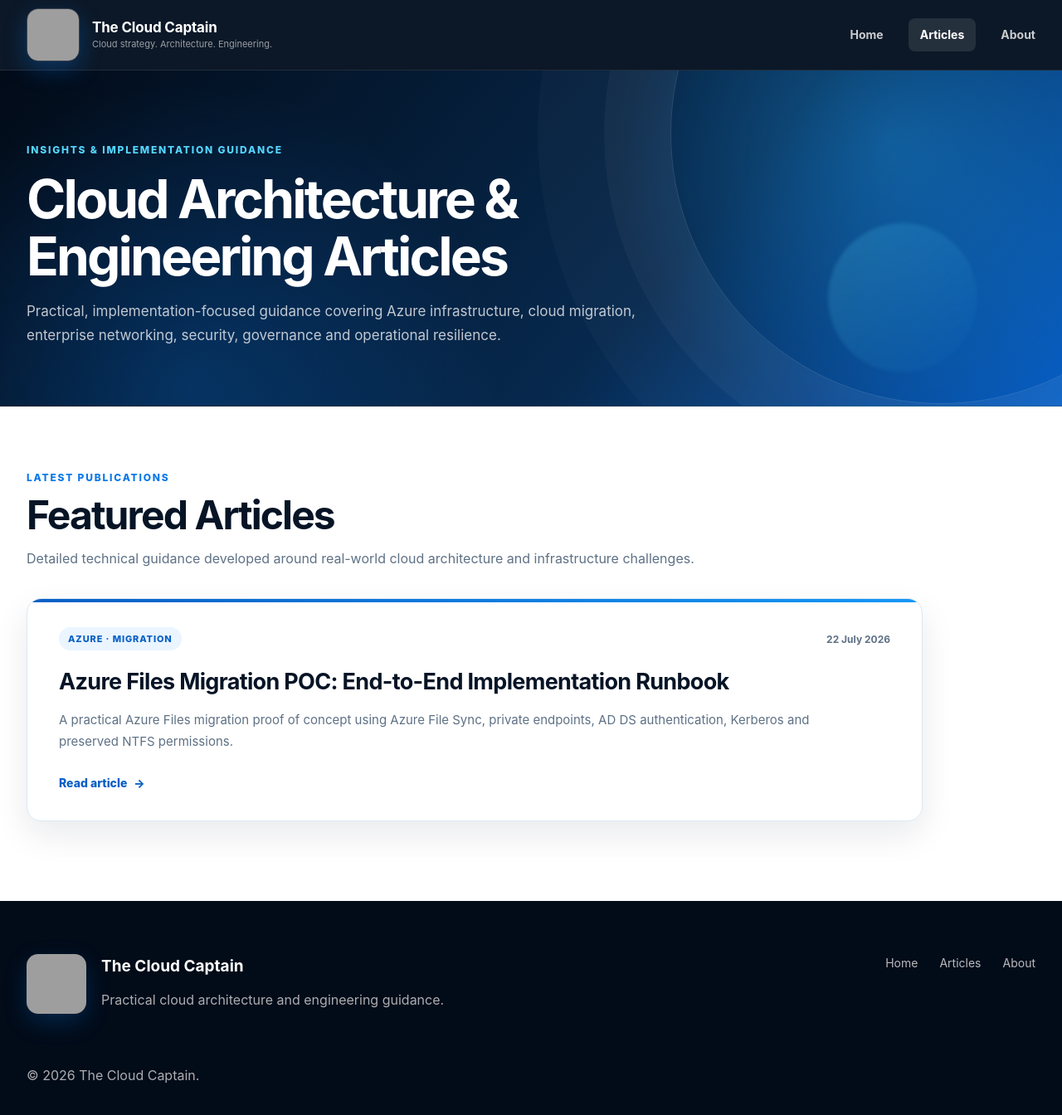
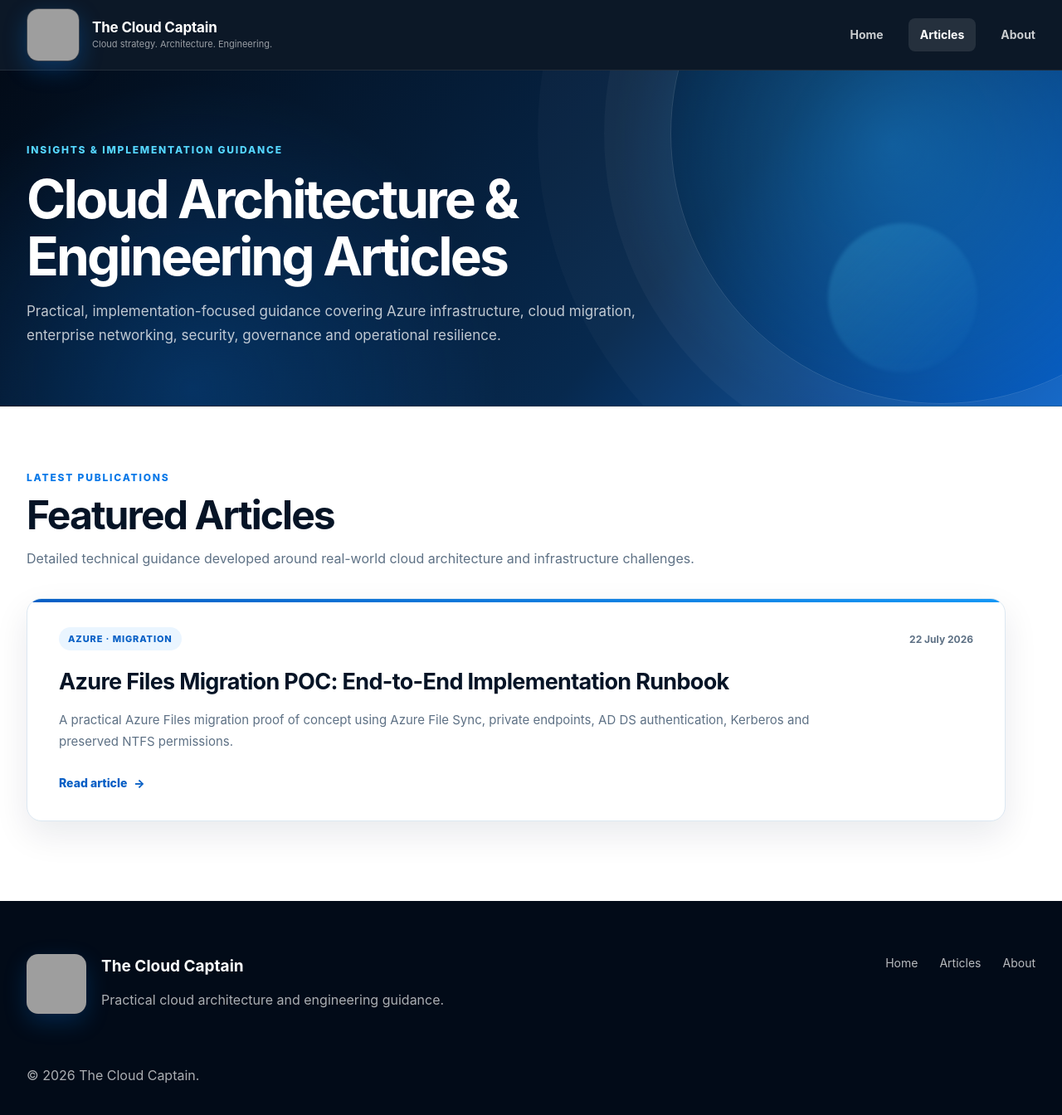
Before and after one commit to thecloudcaptain/thecloudcaptain.github.io, a Jekyll site: the page built from articles/index.md, in a window 1280 px wide and 1356 px high. Shown: the top 1344 px of the window at 83% size. Built offline with Jekyll 4.4.1, drawn with Linux system fonts in a browser that asks for light colours; grey boxes are pictures that could not be loaded.

Commit message:
Update style.scss

```diff
--- a/assets/css/style.scss
+++ b/assets/css/style.scss
@@ -1213,8 +1213,10 @@ a {
 
 .certification-list {
   display: grid;
+  width: 100%;
+  max-width: none;
+  grid-template-columns: repeat(3, minmax(0, 1fr));
   gap: 1rem;
-  max-width: 1050px;
 }
 
 .certification-card {
@@ -1306,6 +1308,10 @@ a {
     grid-template-columns: 1fr;
   }
 
+  .certification-list {
+    grid-template-columns: 1fr;
+  }
+
   .audience-panel {
     gap: 2rem;
     padding: 2rem;
@@ -1355,12 +1361,7 @@ a {
    Shared page helpers
    ========================================================= */
 
-.content-container {
-  width: min(1584px, calc(100% - 64px));
-  margin-right: auto;
-  margin-left: auto;
-}
-
+.content-container,
 .site-container {
   width: min(1440px, calc(100% - 64px));
   margin-right: auto;
@@ -1504,7 +1505,8 @@ a {
 
 .articles-listing .articles-grid {
   display: grid;
-  grid-template-columns: minmax(0, 1080px);
+  width: min(1180px, 100%);
+  grid-template-columns: minmax(0, 1fr);
   gap: 26px;
   align-items: stretch;
 }
@@ -1548,7 +1550,7 @@ a {
 
 .articles-listing .article-card-content {
   display: flex;
-  min-height: 260px;
+  min-height: 250px;
   padding: 34px 38px;
   flex-direction: column;
 }
```
